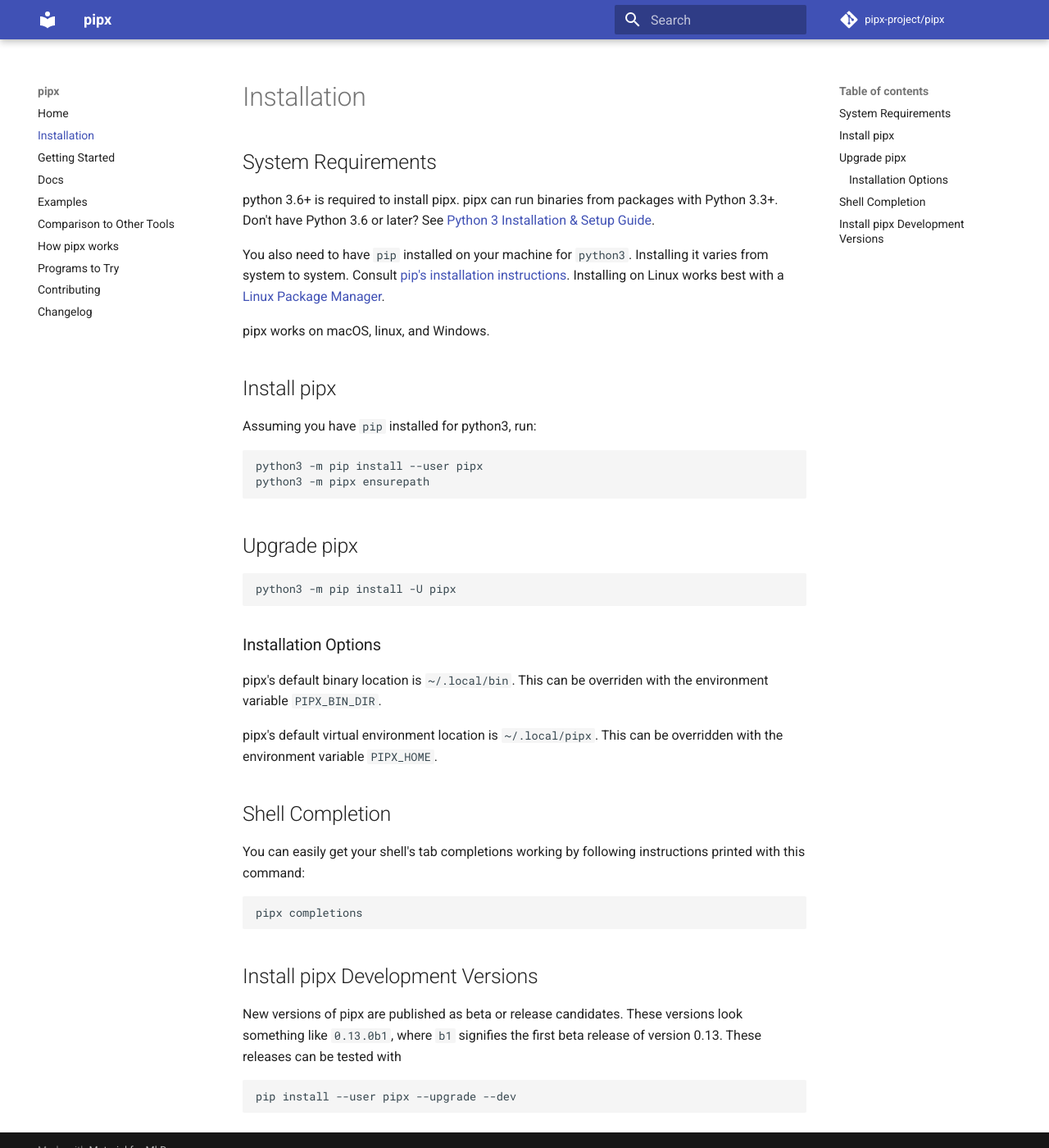
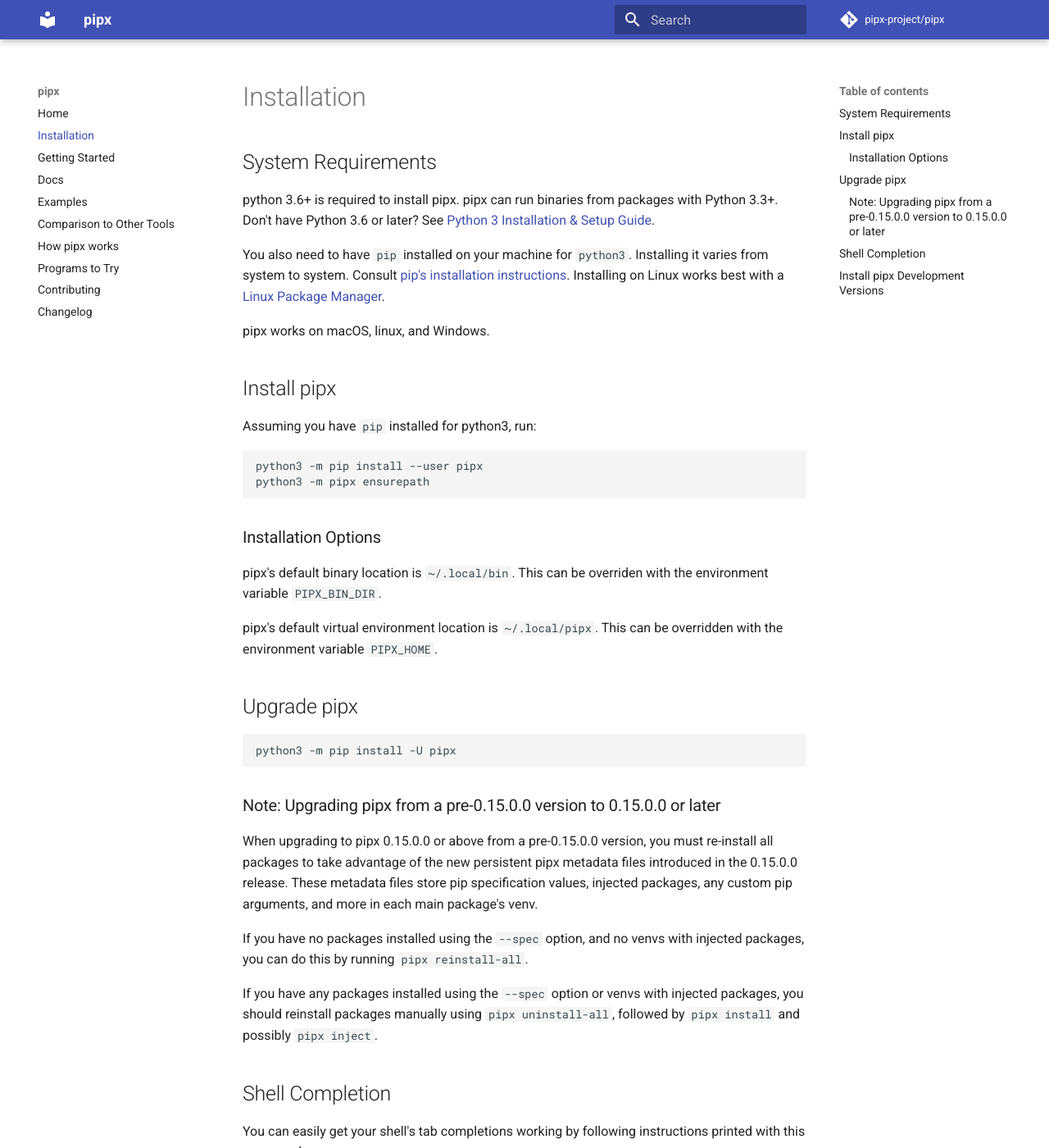
Before and after one commit to pypa/pipx, an MkDocs documentation site: the page built from docs/installation.md, in a window 1280 px wide and 1400 px high. Shown: the whole window at 82% size. Built offline with MkDocs 1.6.1 and Material for MkDocs 9.7.7, drawn with Linux system fonts in a browser that asks for light colours; comment, search, counter and statistics services are not loaded.

Commit message:
Add upgrade from pre-0.15.0.0 upgrade help, move Installation Options. (#316)

````diff
--- a/docs/installation.md
+++ b/docs/installation.md
@@ -13,15 +13,22 @@
 python3 -m pipx ensurepath
 ```
 
+### Installation Options
+pipx's default binary location is `~/.local/bin`. This can be overriden with the environment variable `PIPX_BIN_DIR`.
+
+pipx's default virtual environment location is `~/.local/pipx`. This can be overridden with the environment variable `PIPX_HOME`.
+
 ## Upgrade pipx
 ```
 python3 -m pip install -U pipx
 ```
 
-### Installation Options
-pipx's default binary location is `~/.local/bin`. This can be overriden with the environment variable `PIPX_BIN_DIR`.
+### Note: Upgrading pipx from a pre-0.15.0.0 version to 0.15.0.0 or later
+When upgrading to pipx 0.15.0.0 or above from a pre-0.15.0.0 version, you must re-install all packages to take advantage of the new persistent pipx metadata files introduced in the 0.15.0.0 release. These metadata files store pip specification values, injected packages, any custom pip arguments, and more in each main package's venv.
 
-pipx's default virtual environment location is `~/.local/pipx`. This can be overridden with the environment variable `PIPX_HOME`.
+If you have no packages installed using the `--spec` option, and no venvs with injected packages, you can do this by running `pipx reinstall-all`.
+
+If you have any packages installed using the `--spec` option or venvs with injected packages, you should reinstall packages manually using `pipx uninstall-all`, followed by `pipx install` and possibly `pipx inject`.
 
 ## Shell Completion
 You can easily get your shell's tab completions working by following instructions printed with this command:
````
